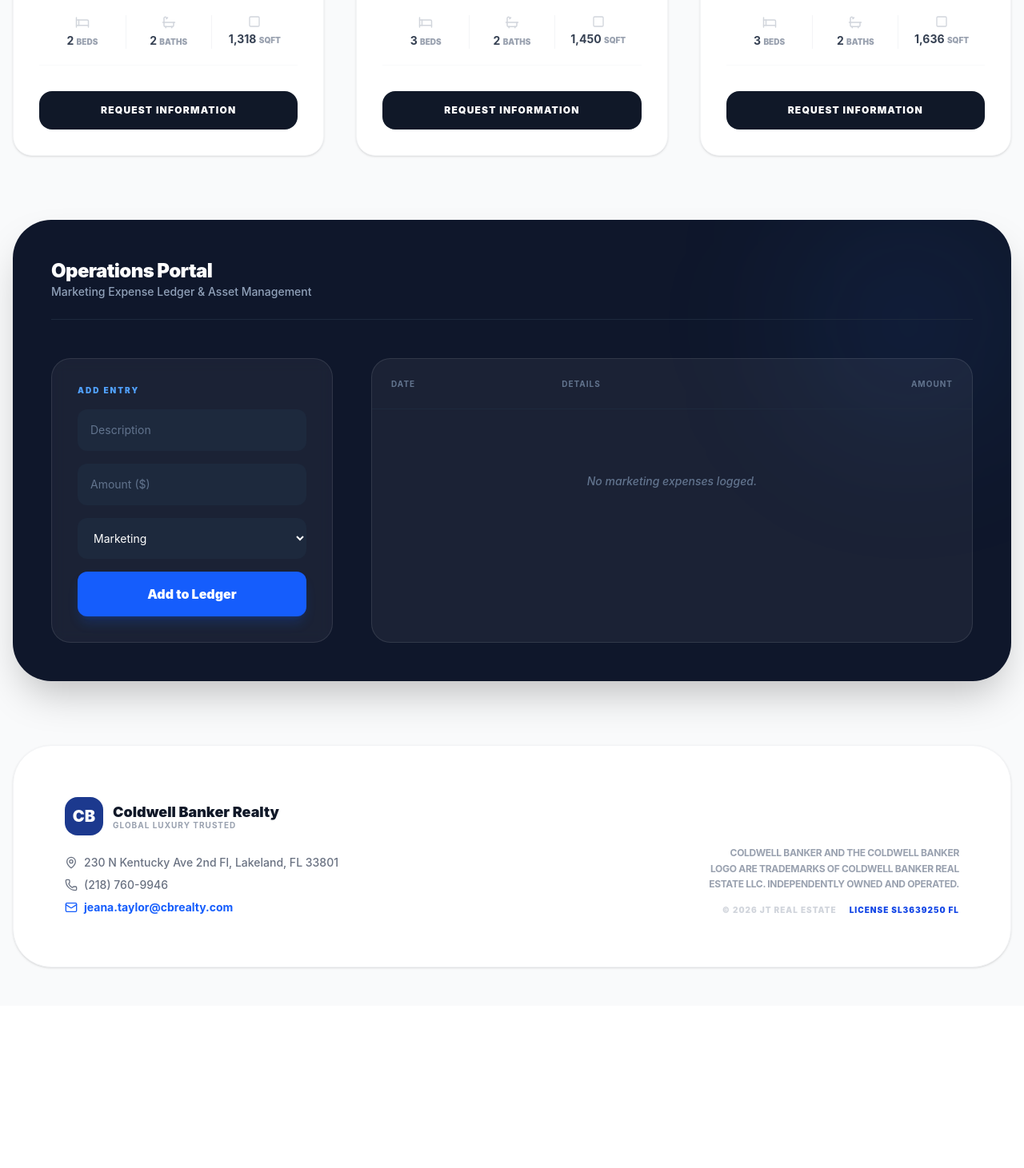
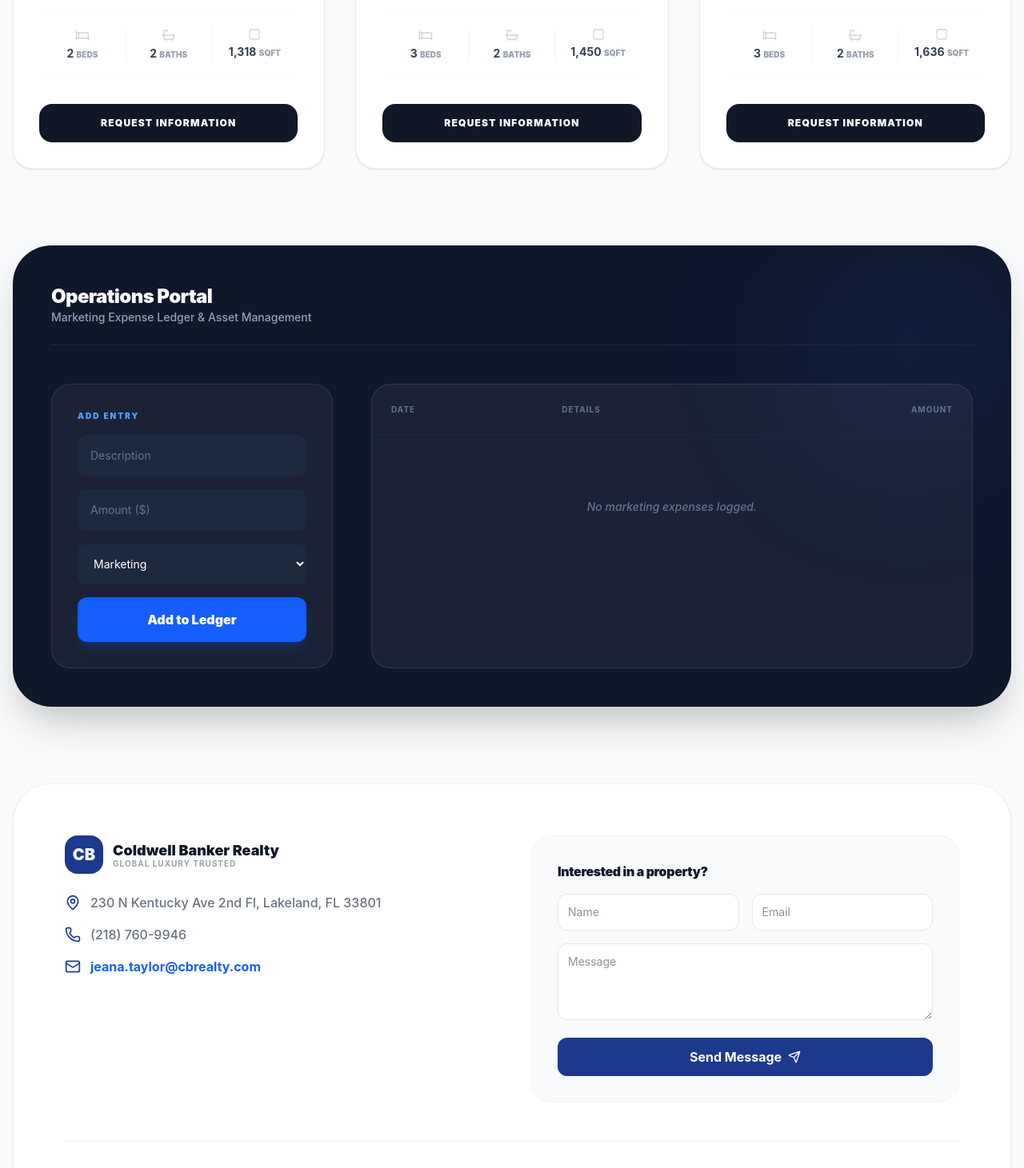
Before and after one commit to bbrooks37/jeana-real-estate, a React (Vite) app: page / in a window 1280 px wide. Shown: the part 1330-2791 px from the top of the page at 80% size. Before the commit the page ends 2588 px from the top, so only its background shows below. Built offline with nearby package versions, Linux system fonts and the light colour scheme.

Commit message:
feat: implement smooth scroll navigation and fix index.css linter warnings

```diff
--- a/src/App.jsx
+++ b/src/App.jsx
@@ -1,8 +1,8 @@
 import React, { useState } from 'react';
-import { Bed, Bath, Square, MapPin, Mail, Phone, Clock, FileText, Award, ChevronRight } from 'lucide-react';
+import { Bed, Bath, Square, MapPin, Mail, Phone, Clock, FileText, Award, ChevronRight, Send } from 'lucide-react';
 
 const App = () => {
-  // Expense Tracking State (Internal)
+  // Expense Tracking State (Internal Operations)
   const [expenses, setExpenses] = useState([]);
   const [formData, setFormData] = useState({
     description: '',
@@ -23,7 +23,7 @@ const App = () => {
     cbrWebsite: "https://jeanataylor.sites.cbmoxi.com/"
   };
 
-  // Listings Data with actual photos from /public
+  // Property Listings Data
   const listings = [
     {
       id: 1,
@@ -74,7 +74,8 @@ const App = () => {
   };
 
   return (
-    <div className="min-h-screen bg-gray-50 text-gray-800 font-sans selection:bg-blue-100">
+    <div className="min-h-screen bg-gray-50 text-gray-800 font-sans selection:bg-blue-100 scroll-smooth">
+
       {/* Navigation Bar */}
       <nav className="flex items-center justify-between px-6 py-4 border-b border-gray-200 sticky top-0 bg-white/80 backdrop-blur-md z-50 shadow-sm">
         <div className="text-xl font-bold text-blue-900 flex items-center gap-2">
@@ -83,9 +84,10 @@ const App = () => {
         </div>
         <div className="flex items-center gap-4">
           <ul className="hidden md:flex gap-8 font-semibold text-sm text-gray-500">
-            <li className="hover:text-blue-900 cursor-pointer transition-colors">About</li>
-            <li className="hover:text-blue-900 cursor-pointer transition-colors">Listings</li>
-            <li className="hover:text-blue-900 cursor-pointer transition-colors">Contact</li>
+            <li><a href="#about" className="hover:text-blue-900 transition-colors">About</a></li>
+            <li><a href="#listings" className="hover:text-blue-900 transition-colors">Listings</a></li>
+            <li><a href="#contact" className="hover:text-blue-900 transition-colors">Contact</a></li>
+            <li><a href="#portal" className="font-bold text-blue-800 hover:text-black transition-colors">Portal</a></li>
           </ul>
           <div className="flex items-center gap-3 pl-6 border-l border-gray-200">
             <div className="text-right hidden sm:block">
@@ -97,10 +99,10 @@ const App = () => {
         </div>
       </nav>
 
-      <main className="max-w-7xl mx-auto px-4 py-12 space-y-20">
+      <main className="max-w-7xl mx-auto px-4 py-12 space-y-24">
 
-        {/* Profile / Bio Section */}
-        <section className="grid grid-cols-1 lg:grid-cols-12 gap-12 items-center bg-white p-6 sm:p-10 rounded-[2.5rem] shadow-sm border border-gray-100">
+        {/* About Section */}
+        <section id="about" className="grid grid-cols-1 lg:grid-cols-12 gap-12 items-center bg-white p-6 sm:p-10 rounded-[2.5rem] shadow-sm border border-gray-100">
           <div className="lg:col-span-5 relative group">
             <div className="absolute -inset-1 bg-linear-to-r from-blue-600 to-cyan-500 rounded-3xl blur opacity-10 group-hover:opacity-20 transition duration-1000"></div>
             <img src="/JH.jpg" alt="Jeana Headshot" className="relative rounded-3xl shadow-xl w-full max-h-137.5 object-cover" />
@@ -121,9 +123,9 @@ const App = () => {
               <p>Coldwell Banker is one of the most trusted names in real estate worldwide. When you work with me, you get my personal dedication backed by a brand that has succeeded for over a century.</p>
             </div>
             <div className="flex flex-wrap gap-4 pt-4">
-              <button className="bg-blue-900 text-white px-8 py-4 rounded-2xl font-black shadow-lg shadow-blue-900/20 hover:bg-black transition-all transform hover:-translate-y-1 active:scale-95 flex items-center gap-2">
+              <a href="#contact" className="bg-blue-900 text-white px-8 py-4 rounded-2xl font-black shadow-lg shadow-blue-900/20 hover:bg-black transition-all transform hover:-translate-y-1 active:scale-95 flex items-center gap-2">
                 Work With Me <ChevronRight size={18} />
-              </button>
+              </a>
               <a href={jeanaContact.cbrWebsite} target="_blank" rel="noopener noreferrer" className="bg-gray-50 text-gray-900 px-8 py-4 rounded-2xl font-bold hover:bg-gray-100 transition-all border border-gray-200 text-sm flex items-center gap-2">
                 Official Profile
               </a>
@@ -131,21 +133,19 @@ const App = () => {
           </div>
         </section>
 
-        {/* LISTINGS SECTION */}
-        <section>
+        {/* Listings Section */}
+        <section id="listings">
           <div className="flex flex-col md:flex-row justify-between items-end mb-10 gap-4">
             <div>
               <span className="text-blue-700 font-black text-xs uppercase tracking-[0.3em]">Market Selection</span>
               <h2 className="text-4xl font-black text-gray-900 tracking-tight">Featured Listings</h2>
               <p className="text-gray-500 font-medium">Curated properties across Lakeland & Mulberry</p>
             </div>
-            <button className="text-sm font-bold text-blue-900 hover:underline flex items-center gap-1">View All Properties <ChevronRight size={16}/></button>
           </div>
 
           <div className="grid grid-cols-1 md:grid-cols-3 gap-10">
             {listings.map((listing) => (
               <div key={listing.id} className="group bg-white rounded-3xl overflow-hidden shadow-sm border border-gray-100 hover:shadow-xl transition-all duration-300 transform hover:-translate-y-2">
-                {/* Image Container with Zoom Effect */}
                 <div className="h-64 relative overflow-hidden">
                   <div className="absolute top-5 left-5 z-20 bg-white/95 backdrop-blur px-3 py-1.5 rounded-full shadow-sm text-[10px] font-black text-blue-900 uppercase tracking-widest">
                     {listing.status}
@@ -155,7 +155,6 @@ const App = () => {
                       {listing.tag}
                     </div>
                   )}
-                  {/* HOVER ZOOM: transition-transform and scale classes */}
                   <img
                     src={listing.image}
                     alt={listing.address}
@@ -185,17 +184,17 @@ const App = () => {
                       <p>{listing.sqft.toLocaleString()} <span className="text-[10px] text-gray-400 font-black uppercase">Sqft</span></p>
                     </div>
                   </div>
-                  <button className="w-full bg-gray-900 text-white py-4 rounded-2xl text-xs font-black tracking-widest hover:bg-blue-900 transition-colors uppercase">
+                  <a href="#contact" className="block w-full text-center bg-gray-900 text-white py-4 rounded-2xl text-xs font-black tracking-widest hover:bg-blue-900 transition-colors uppercase">
                     Request Information
-                  </button>
+                  </a>
                 </div>
               </div>
             ))}
           </div>
         </section>
 
-        {/* OPERATIONS PORTAL */}
-        <section className="bg-slate-900 p-8 sm:p-12 rounded-[3rem] text-white shadow-2xl relative overflow-hidden">
+        {/* Portal Section */}
+        <section id="portal" className="bg-slate-900 p-8 sm:p-12 rounded-[3rem] text-white shadow-2xl relative overflow-hidden">
           <div className="absolute top-0 right-0 w-64 h-64 bg-blue-500/10 blur-[100px] rounded-full"></div>
           <div className="mb-12 border-b border-slate-800 pb-6 relative z-10">
             <h2 className="text-2xl font-black tracking-tight">Operations Portal</h2>
@@ -244,8 +243,9 @@ const App = () => {
           </div>
         </section>
 
-        {/* Footer */}
-        <footer className="bg-white border border-gray-100 p-10 sm:p-16 rounded-[3rem] grid grid-cols-1 md:grid-cols-2 gap-12 text-sm shadow-sm">
+        {/* Contact Section (Footer) */}
+        <footer id="contact" className="bg-white border border-gray-100 p-10 sm:p-16 rounded-[3rem] shadow-sm">
+          <div className="grid grid-cols-1 md:grid-cols-2 gap-12 mb-12">
             <div className="space-y-6">
                <div className="flex gap-3 items-center">
                   <div className="w-12 h-12 bg-blue-900 rounded-2xl flex items-center justify-center text-white font-black text-xl">CB</div>
@@ -254,20 +254,31 @@ const App = () => {
                     <p className="text-gray-400 text-[10px] font-bold uppercase tracking-widest leading-none">Global Luxury Trusted</p>
                   </div>
                </div>
-             <div className="space-y-2 text-gray-500 font-medium">
-               <div className="flex items-center gap-2"><MapPin size={16} /> {jeanaContact.officeAddr}</div>
-               <div className="flex items-center gap-2"><Phone size={16} /> {jeanaContact.directPhone}</div>
-               <div className="flex items-center gap-2 text-blue-600 font-bold"><Mail size={16} /> {jeanaContact.email}</div>
+               <div className="space-y-4 text-gray-500 font-medium">
+                 <div className="flex items-center gap-3"><MapPin size={20} className="text-blue-900" /> {jeanaContact.officeAddr}</div>
+                 <div className="flex items-center gap-3"><Phone size={20} className="text-blue-900" /> {jeanaContact.directPhone}</div>
+                 <div className="flex items-center gap-3 text-blue-600 font-bold"><Mail size={20} className="text-blue-900" /> {jeanaContact.email}</div>
                </div>
             </div>
-          <div className="flex flex-col justify-end text-xs space-y-4 md:text-right">
-             <p className="text-gray-400 font-bold tracking-tight leading-relaxed max-w-xs md:ml-auto uppercase">
-               Coldwell Banker and the Coldwell Banker logo are trademarks of Coldwell Banker Real Estate LLC. Independently owned and operated.
-             </p>
-             <div className="text-gray-300 flex md:justify-end gap-4 uppercase font-black tracking-widest text-[10px]">
-               <span>© {new Date().getFullYear()} JT Real Estate</span>
-               <span className="text-blue-700">License {jeanaContact.license}</span>
+
+            {/* Simple Inquiry Form UI */}
+            <div className="bg-gray-50 p-8 rounded-3xl border border-gray-100 space-y-4">
+              <h3 className="font-black text-gray-900 tracking-tight">Interested in a property?</h3>
+              <div className="grid grid-cols-2 gap-4">
+                <input type="text" placeholder="Name" className="bg-white p-3 rounded-xl border border-gray-200 text-sm outline-none focus:ring-2 focus:ring-blue-900" />
+                <input type="email" placeholder="Email" className="bg-white p-3 rounded-xl border border-gray-200 text-sm outline-none focus:ring-2 focus:ring-blue-900" />
               </div>
+              <textarea placeholder="Message" className="w-full bg-white p-3 rounded-xl border border-gray-200 text-sm h-24 outline-none focus:ring-2 focus:ring-blue-900"></textarea>
+              <button className="w-full bg-blue-900 text-white py-3 rounded-xl font-bold flex items-center justify-center gap-2 hover:bg-black transition-colors">
+                Send Message <Send size={16} />
+              </button>
+            </div>
+          </div>
+
+          <div className="pt-8 border-t border-gray-100 flex flex-col md:flex-row justify-between items-center gap-4 text-[10px] uppercase font-black tracking-widest text-gray-400">
+             <p>© {new Date().getFullYear()} {jeanaContact.name} Real Estate</p>
+             <p>License {jeanaContact.license} • Lakeland, Florida</p>
+             <p className="text-center md:text-right max-w-xs">Independently owned and operated. Equal Housing Opportunity.</p>
           </div>
         </footer>
       </main>
--- a/src/index.css
+++ b/src/index.css
@@ -1 +1,39 @@
 @import "tailwindcss";
+
+/* 1. Global Base Styles */
+html {
+  scroll-behavior: smooth;
+  overflow-x: hidden;
+}
+
+body {
+  /* Using standard CSS variables provided by Tailwind v4 */
+  background-color: var(--color-gray-50);
+  color: var(--color-gray-800);
+  -webkit-font-smoothing: antialiased;
+  -moz-osx-font-smoothing: grayscale;
+}
+
+/* 2. Custom Scrollbar Logic */
+::-webkit-scrollbar {
+  width: 8px;
+}
+
+::-webkit-scrollbar-track {
+  background-color: var(--color-gray-100);
+}
+
+::-webkit-scrollbar-thumb {
+  background-color: var(--color-gray-300);
+  border-radius: 9999px;
+}
+
+::-webkit-scrollbar-thumb:hover {
+  background-color: var(--color-gray-400);
+}
+
+/* 3. Mobile Safari Height Fix */
+.min-h-screen {
+  min-height: 100vh;
+  min-height: 100dvh;
+}
```
Lines whose indentation alone changed are shown as unchanged.
